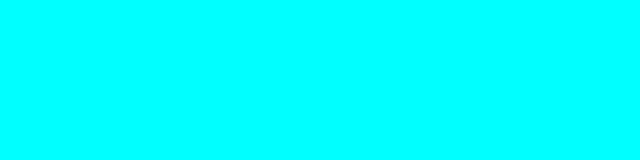
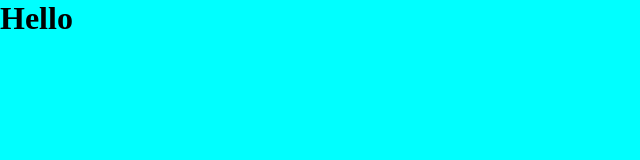
Before and after one commit to bilalrajput09/Leaderboard-API-Project, a website built with webpack: page src/index.html in a window 1280 px wide. Shown: the whole page, without its empty margins (0-640 px from the left). Built offline with nearby package versions, Linux system fonts and the light colour scheme.

Commit message:
Fix linters

```diff
--- a/src/index.html
+++ b/src/index.html
@@ -11,5 +11,7 @@
     <title>Leaderboard-API-Project</title>
   </head>
 
-  <body></body>
+  <body>
+    <h1>Hello</h1>
+  </body>
 </html>
```
